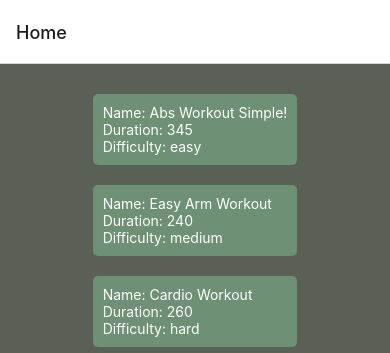
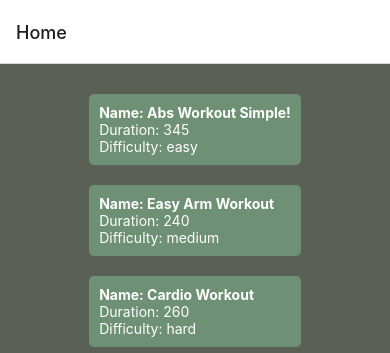
Before and after one commit to KennedyMungai/WorkoutAppAnother, a React Native app: screen /Home in a window 390 px wide. Shown: the top 353 px of the page. Built offline with nearby package versions, Linux system fonts and the light colour scheme.

Commit message:
Made the name font bold

```diff
--- a/components/WorkoutItem.tsx
+++ b/components/WorkoutItem.tsx
@@ -8,7 +8,9 @@ type Props = {
 const WorkoutItem = ({ item }: Props) => {
 	return (
 		<View style={styles.workoutItemView}>
-			<Text style={{ color: 'white' }}>Name: {item.name}</Text>
+			<Text style={{ color: 'white', fontWeight: 'bold' }}>
+				Name: {item.name}
+			</Text>
 			<Text style={{ color: 'white' }}>Duration: {item.duration}</Text>
 			<Text style={{ color: 'white' }}>
 				Difficulty: {item.difficulty}
```
